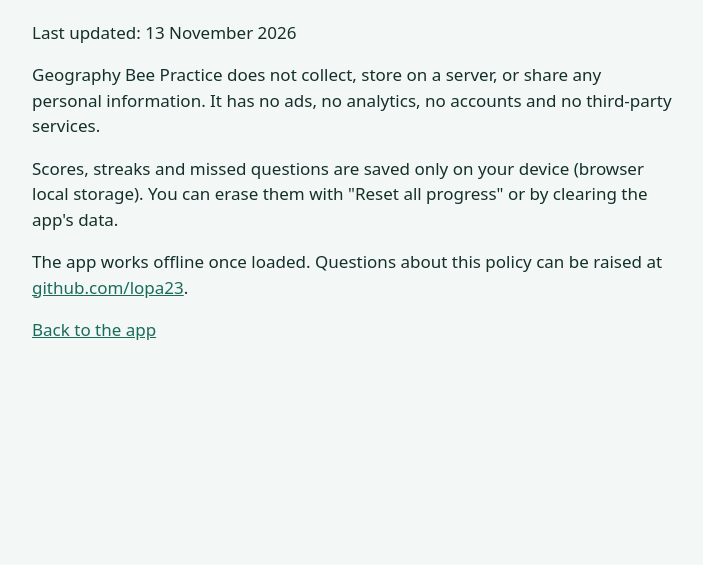
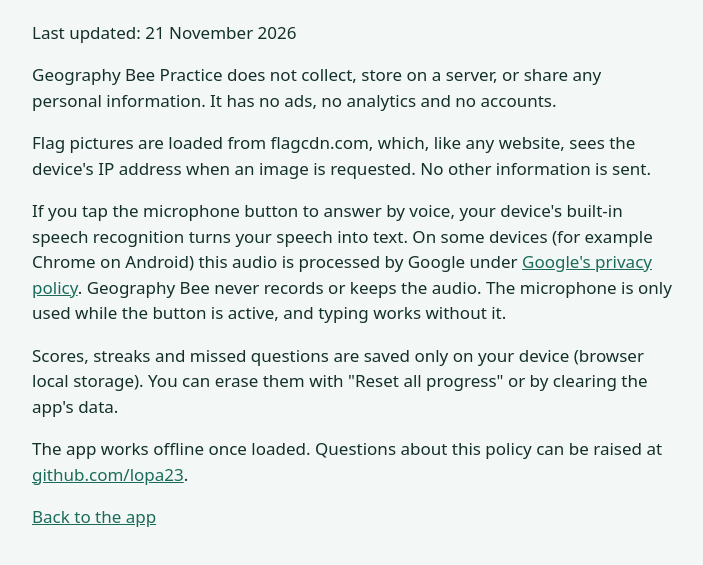
Before and after one commit to LIYbrary/geography_bee, a plain HTML site: page privacy.html in a window 1280 px wide. Shown: the part 93-658 px from the top of the page, without its empty margins (288-991 px from the left). Drawn offline with Linux system fonts and the light colour scheme.

Commit message:
Update privacy policy for flag images and voice answers
Co-Authored-By: Claude Opus 5.5 <noreply@anthropic.com>

```diff
--- a/privacy.html
+++ b/privacy.html
@@ -1,7 +1,9 @@
 <!doctype html><html lang="en"><head><meta charset="utf-8"><meta name="viewport" content="width=device-width, initial-scale=1"><title>Privacy – Geography Bee</title>
 <style>body{font:17px/1.5 system-ui,sans-serif;max-width:640px;margin:0 auto;padding:16px;background:#f3f8f6;color:#14302a}a{color:#1b6b5a}</style></head><body>
-<h1>Privacy policy</h1><p>Last updated: 13 November 2026</p>
-<p>Geography Bee Practice does not collect, store on a server, or share any personal information. It has no ads, no analytics, no accounts and no third-party services.</p>
+<h1>Privacy policy</h1><p>Last updated: 21 November 2026</p>
+<p>Geography Bee Practice does not collect, store on a server, or share any personal information. It has no ads, no analytics and no accounts.</p>
+<p>Flag pictures are loaded from flagcdn.com, which, like any website, sees the device's IP address when an image is requested. No other information is sent.</p>
+<p>If you tap the microphone button to answer by voice, your device's built-in speech recognition turns your speech into text. On some devices (for example Chrome on Android) this audio is processed by Google under <a href="https://policies.google.com/privacy">Google's privacy policy</a>. Geography Bee never records or keeps the audio. The microphone is only used while the button is active, and typing works without it.</p>
 <p>Scores, streaks and missed questions are saved only on your device (browser local storage). You can erase them with "Reset all progress" or by clearing the app's data.</p>
 <p>The app works offline once loaded. Questions about this policy can be raised at <a href="https://github.com/lopa23">github.com/lopa23</a>.</p>
 <p><a href="./">Back to the app</a></p></body></html>
```
Also changed, not shown: manifest.webmanifest.
